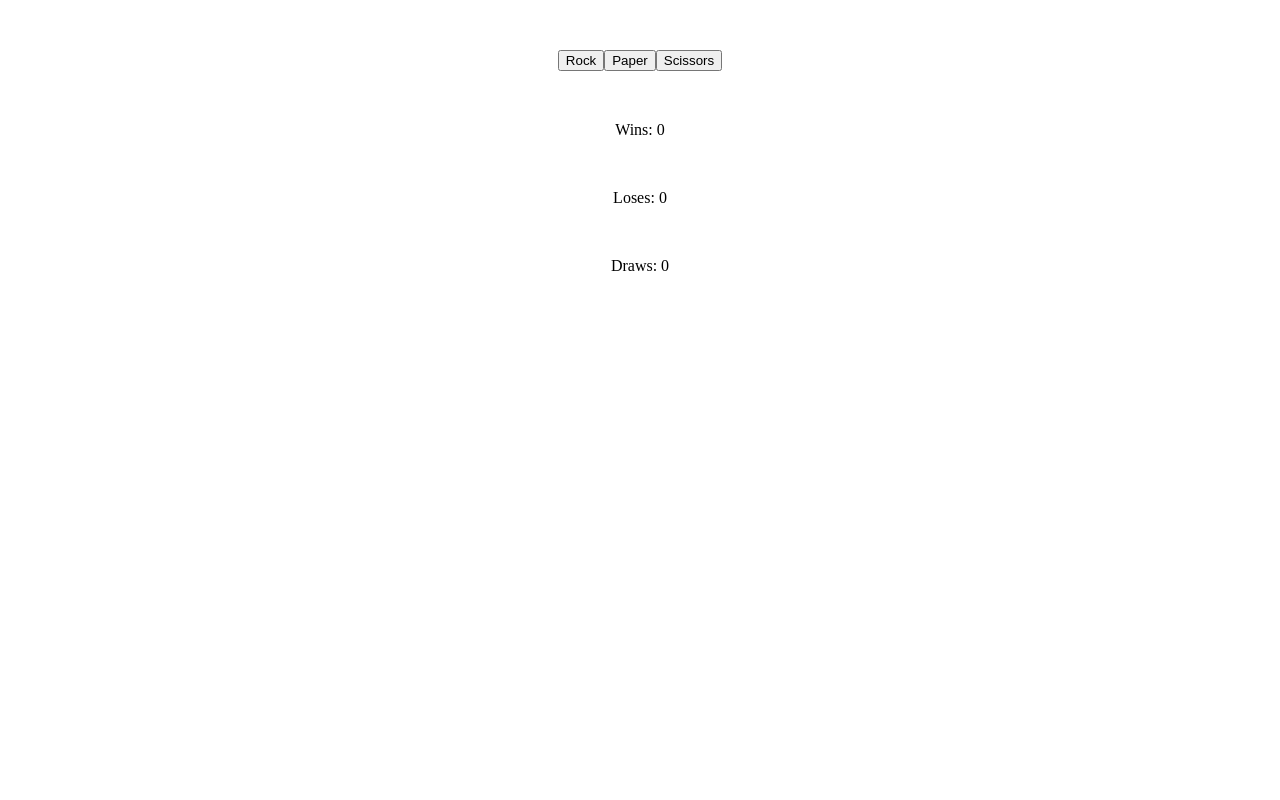
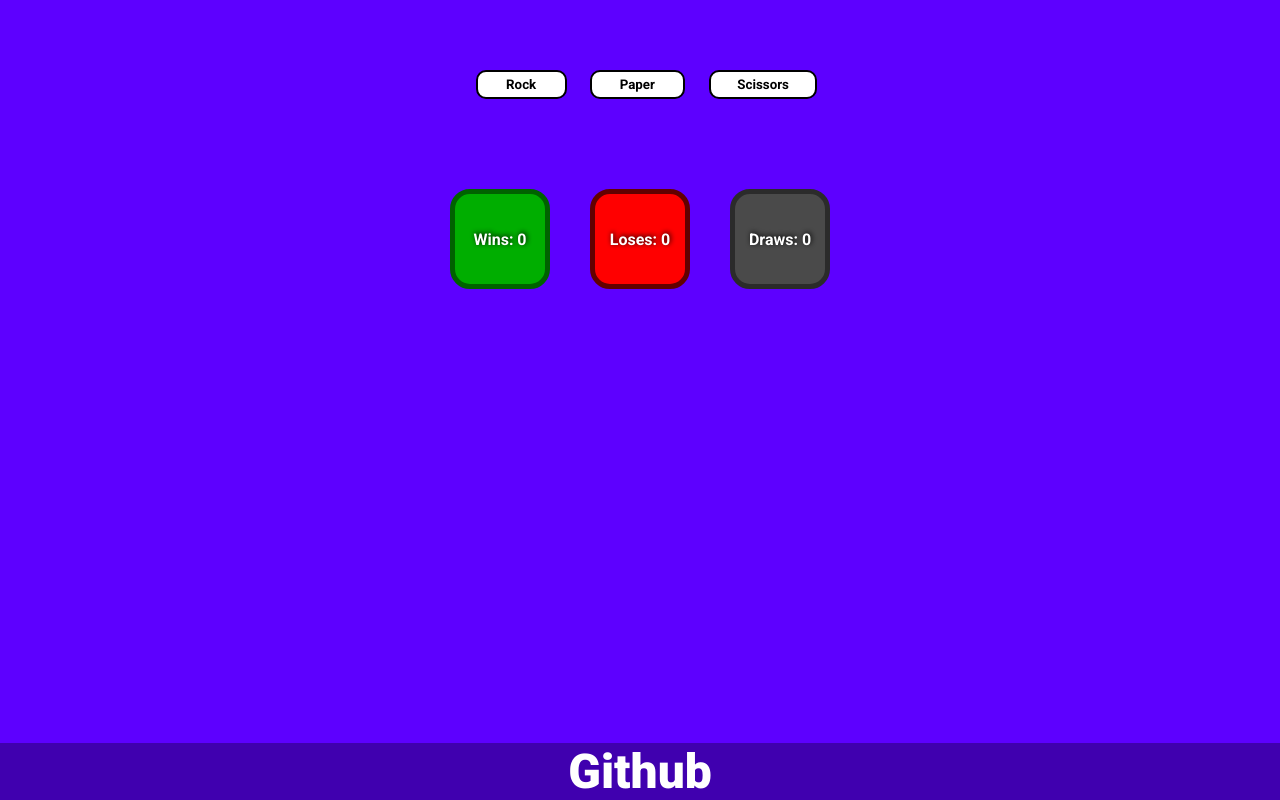
Before and after one commit to MateuszTate/Rock-Paper-Scissors-the-odin-project, a plain HTML site: page index.html in a window 1280 px wide. Drawn offline with Linux system fonts and the light colour scheme.

Commit message:
Add simple css

```diff
--- a/index.html
+++ b/index.html
@@ -5,17 +5,31 @@
     <meta name="viewport" content="width=device-width, initial-scale=1.0">
     <title>Rock Paper Scissors</title>
     <link rel="stylesheet" href="style.css">
+    <link rel="preconnect" href="https://fonts.googleapis.com">
+    <link rel="preconnect" href="https://fonts.gstatic.com" crossorigin>
+    <link href="https://fonts.googleapis.com/css2?family=Roboto:ital,wght@0,100;0,300;0,400;0,500;0,700;0,900;1,100;1,300;1,400;1,500;1,700;1,900&display=swap" rel="stylesheet">
 </head>
 <body>
+
+    <div class="main">
+
     <div class="container">
         <div class="buttonDiv"><button id="buttonRock" value="rock">Rock</button></div>
         <div class="buttonDiv"><button id="buttonPaper" value="paper">Paper</button></div>
         <div class="buttonDiv"><button id="buttonScissors" value="scissors">Scissors</button></div>
 
     </div>
+    <div class="container2">
     <span class="wins">Wins: 0</span>
     <span class="loses">Loses: 0</span>
     <span class="draws">Draws: 0</span>
+</div>
+
+<div class="footer">
+    <a href="https://github.com/MateuszTate">Github</a>
+</div>
+
+</div>
 
 
 
--- a/style.css
+++ b/style.css
@@ -1,16 +1,104 @@
-.body{
+*{
+    box-sizing: border-box;
+    font-family: 'Roboto', sans-serif;
+}
+
+body{
+    padding: 0;
     margin: 0;
-    padding: 0;
+    background: rgb(93, 0, 255);
 }
 
 .container{
     margin: 50px;
     display: flex;
     justify-content: center;
+    align-items: center;
 }
 
 span{
     display: flex;
     justify-content: center;
-    margin: 50px;
+    margin: 20px;
 }
+
+button{
+    width: 80%;
+    border: none;
+    background-color: white;
+    padding: 5px 20px 5px 20px;
+    margin: 20px;
+    border-radius: 10px;
+    border: 2px solid rgb(0, 0, 0);
+    font-weight: 700;
+    color: black;
+}
+
+button:hover{
+    border: 2px solid white;
+    background: rgb(93, 0, 255);
+    color: white;
+}
+
+.container2{
+    display: flex;
+    justify-content: center;
+    font-weight: 700;
+    text-shadow: 1px -1px 5px rgb(0, 0, 0);
+    flex-wrap: wrap;
+}
+
+.container2 > .wins{
+    background-color: rgb(0, 174, 0);
+    height: 100px;
+    width: 100px;
+    color: white;
+    align-items: center;
+    border-radius: 20px;
+    border: 5px solid rgb(0, 98, 0);
+
+}
+
+.container2 > .loses{
+    background-color: red;
+    height: 100px;
+    width: 100px;
+    color: white;
+    align-items: center;
+    border-radius: 20px;
+    border: 5px solid rgb(98, 0, 0);
+}
+
+.container2 > .draws{
+    background-color: rgb(74, 74, 74);
+    height: 100px;
+    width: 100px;
+    color: white;
+    align-items: center;
+    border-radius: 20px;
+    border: 5px solid rgb(43, 43, 43);
+}
+
+.footer{
+    display: flex;
+    justify-content: center;
+    align-items: center;
+    background-color: rgb(64, 0, 175);
+    position: fixed;
+   left: 0;
+   bottom: 0;
+   width: 100%;
+
+}
+
+.footer > a{
+    font-weight: 900;
+    font-size: 48px;
+    color: white;
+    text-decoration: none;
+}
+
+.footer > a:visited{
+    color: white;
+    text-decoration: none;
+}
```
Also changed, not shown: 1 other file.
